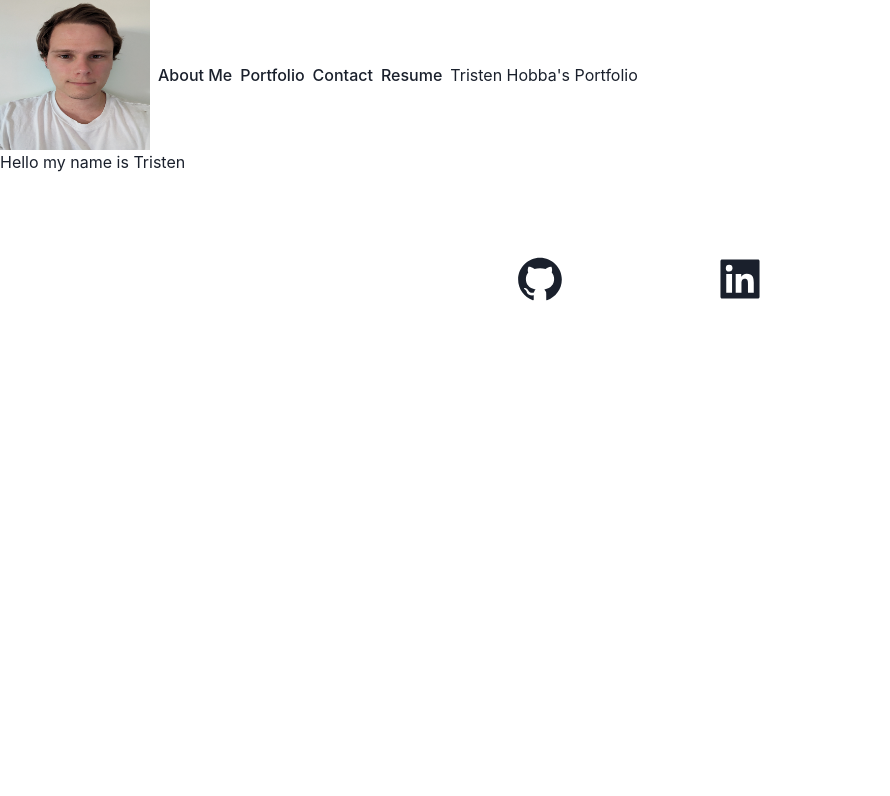
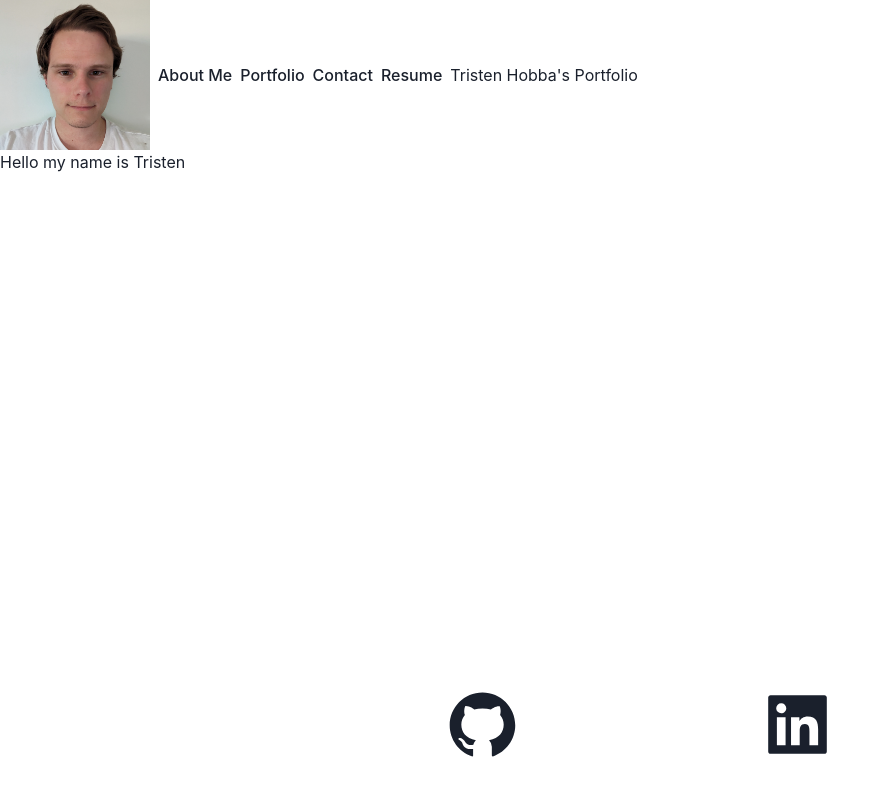
Before and after one commit to Tristenh/Tristen-Hobba-Portfolio, a React (Vite) app in the folder Tristen-Hobba-Portfolio/: page / in a window 1280 px wide. Shown: the top 796 px of the page, without its empty margins (0-890 px from the left). Built offline with nearby package versions, Linux system fonts and the light colour scheme.

Commit message:
added footer.jsx, moved footer from app.jsx for more modularity, styled footer with chakra, and inline style

```diff
--- a/Tristen-Hobba-Portfolio/src/App.jsx
+++ b/Tristen-Hobba-Portfolio/src/App.jsx
@@ -1,27 +1,17 @@
 // import `ChakraProvider` component
-import { ChakraProvider, HStack, Center } from "@chakra-ui/react";
+import { ChakraProvider } from "@chakra-ui/react";
 // Bringing in the required import from 'react-router-dom'
 import { Outlet } from "react-router-dom";
-import { AiFillGithub, AiFillLinkedin } from "react-icons/ai";
 // import Header
 import Header from "./components/Header";
-
+import Footer from "./components/Footer";
 function App() {
-  // Wrap ChakraProvider around Header at the root of app
+  // Wrap ChakraProvider around Content at the root of app
   return (
     <ChakraProvider>
       <Header />
       <Outlet />
-      <Center mt={"5rem"} w="100vw">
-        <HStack spacing="150px">
-          <a href="https://github.com/Tristenh">
-            <AiFillGithub size={"50px"} />
-          </a>
-          <a href="https://www.linkedin.com/in/tristen-hobba-a06a131b3/">
-            <AiFillLinkedin size={"50px"} />
-          </a>
-        </HStack>
-      </Center>
+      <Footer />
     </ChakraProvider>
   );
 }
--- /dev/null
+++ b/Tristen-Hobba-Portfolio/src/components/Footer.jsx
@@ -0,0 +1,31 @@
+import { HStack, Center, Icon } from "@chakra-ui/react";
+import { AiFillGithub, AiFillLinkedin } from "react-icons/ai";
+
+export default function Footer() {
+  const footerStyle = {
+    position: "fixed",
+    bottom: "2rem",
+    width: "100%",
+  };
+
+  return (
+    <div style={footerStyle}>
+      <Center mt={"5rem"} w="100vw">
+        <HStack spacing={{ base: 16, md: 60 }}>
+          <a href="https://github.com/Tristenh">
+            <Icon
+              as={AiFillGithub}
+              boxSize={{ base: "50px", md: "75px" }}
+            ></Icon>
+          </a>
+          <a href="https://www.linkedin.com/in/tristen-hobba-a06a131b3/">
+            <Icon
+              as={AiFillLinkedin}
+              boxSize={{ base: "50px", md: "75px" }}
+            ></Icon>
+          </a>
+        </HStack>
+      </Center>
+    </div>
+  );
+}
--- a/Tristen-Hobba-Portfolio/src/pages/HomePage.jsx
+++ /dev/null
@@ -1,6 +0,0 @@
-export default function HomePage(){
-    return(
-        <div>
-        </div>
-    )
-}
```
Also changed, not shown: Tristen-Hobba-Portfolio/src/assets/profile.jpg.
